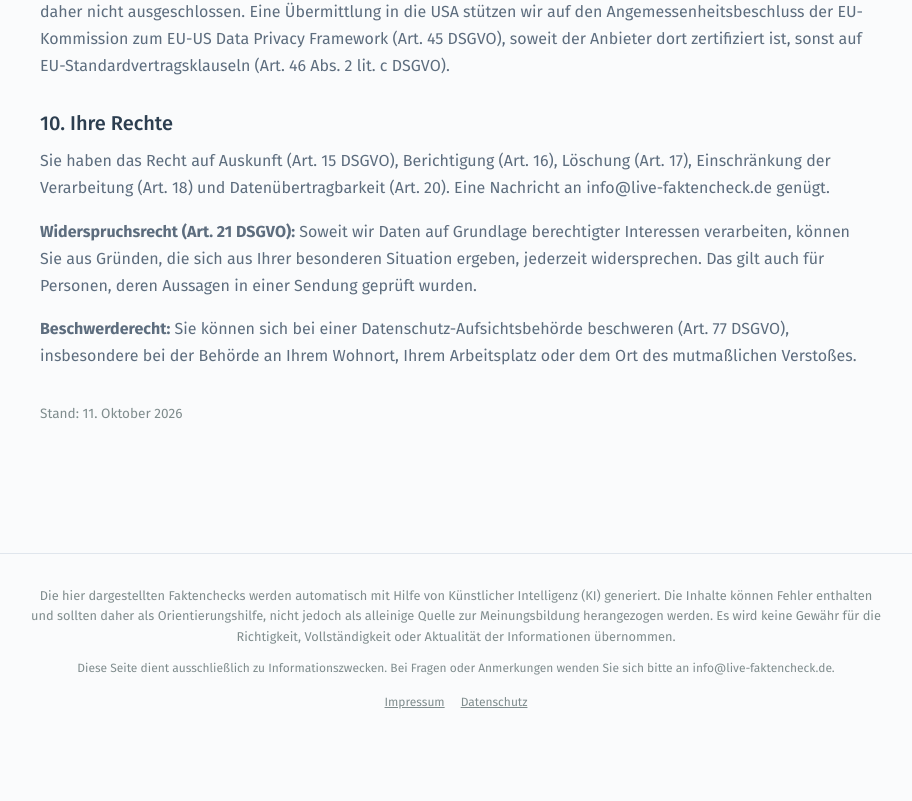
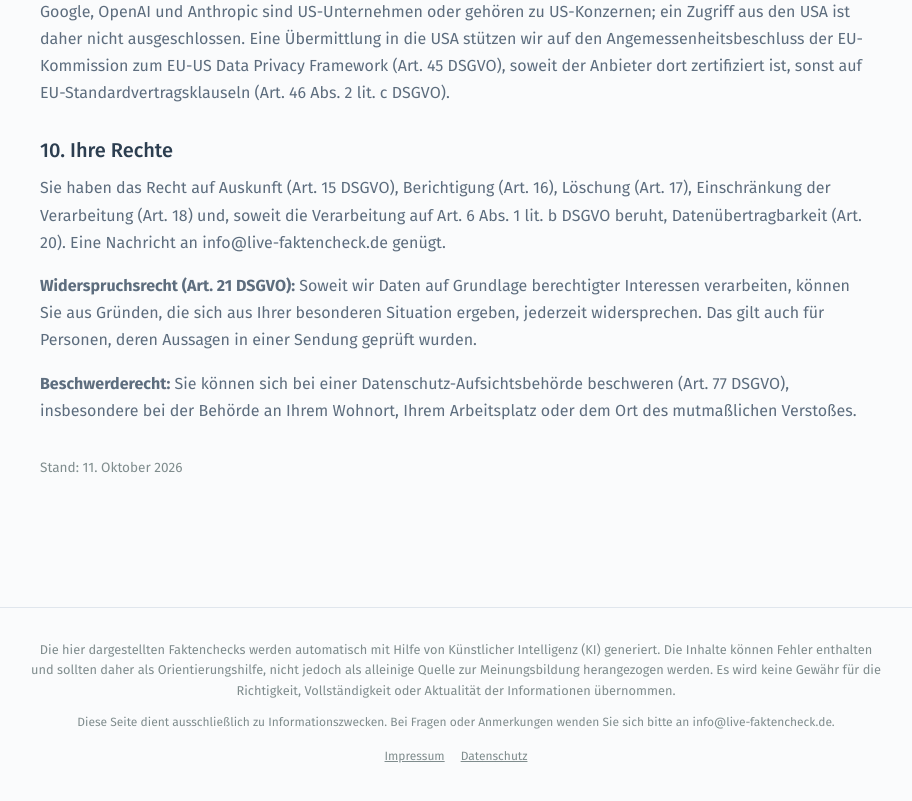
Before and after one commit to mertensu/live_faktencheck, a React (Vite) app in the folder frontend/: page /datenschutz in a window 1280 px wide. Shown: the part 4240-5041 px from the top of the page, without its empty margins (184-1096 px from the left). Before the commit the page ends 4999 px from the top, so only its background shows below. Built offline with nearby package versions, Linux system fonts and the light colour scheme; no server answers.

Commit message:
Datenschutz: media privilege via state law, Art. 20 scope

```diff
--- a/frontend/src/pages/DatenschutzPage.jsx
+++ b/frontend/src/pages/DatenschutzPage.jsx
@@ -144,8 +144,8 @@ export function DatenschutzPage() {
           öffentliche Einordnung politischer Aussagen in Fernsehsendungen. Soweit Aussagen politische Meinungen
           erkennen lassen (Art. 9 Abs. 1 DSGVO), stützen wir uns zusätzlich auf Art. 9 Abs. 2 lit. e DSGVO: Die
           Gäste haben diese Aussagen in einer öffentlich ausgestrahlten Sendung offensichtlich selbst öffentlich
-          gemacht. Soweit die Faktenprüfung journalistischen Zwecken dient, gilt zusätzlich das Medienprivileg
-          (Art. 85 DSGVO, § 23 MStV).
+          gemacht. Soweit die Faktenprüfung journalistischen Zwecken dient, können zusätzlich die Regeln zum
+          Medienprivileg gelten (Art. 85 DSGVO in Verbindung mit dem jeweiligen Landesrecht).
         </p>
 
         <h2>6. Faktenprüfung mit KI-Modellen und Websuche</h2>
@@ -239,7 +239,8 @@ export function DatenschutzPage() {
         <h2>10. Ihre Rechte</h2>
         <p>
           Sie haben das Recht auf Auskunft (Art. 15 DSGVO), Berichtigung (Art. 16), Löschung (Art. 17),
-          Einschränkung der Verarbeitung (Art. 18) und Datenübertragbarkeit (Art. 20). Eine Nachricht an
+          Einschränkung der Verarbeitung (Art. 18) und, soweit die Verarbeitung auf Art. 6 Abs. 1 lit. b DSGVO
+          beruht, Datenübertragbarkeit (Art. 20). Eine Nachricht an
           info@live-faktencheck.de genügt.
         </p>
         <p>
```
